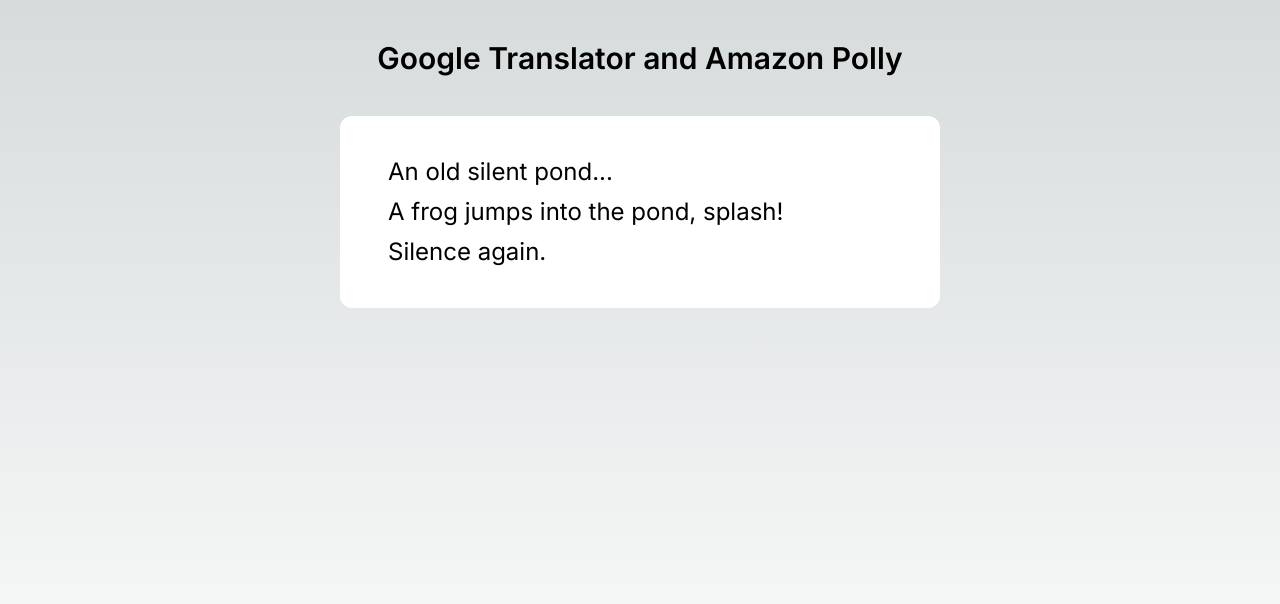
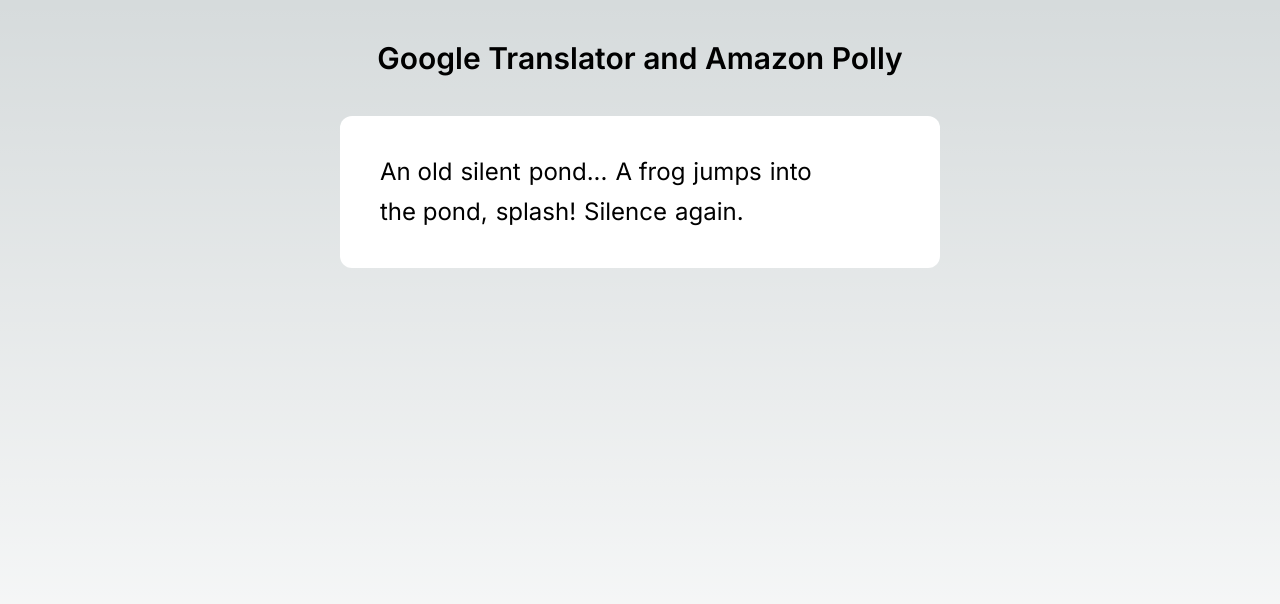
Before and after one commit to AndrMar1939/api-demonstarion, a Next.js app: page / in a window 1280 px wide. Shown: the top 604 px of the page. Built offline with nearby package versions, Linux system fonts and the light colour scheme.

Commit message:
chore: added separate words

```diff
--- a/src/features/Translation.tsx
+++ b/src/features/Translation.tsx
@@ -3,9 +3,16 @@
 import React, {useEffect, useState} from 'react'
 
 const TEXT_TO_TRANSLATE = [
-  'An old silent pond...',
-  'A frog jumps into the pond, splash!',
-  'Silence again.',
+  'An old',
+  'silent',
+  'pond...',
+  'A frog',
+  'jumps',
+  'into',
+  'the pond,',
+  'splash!',
+  'Silence',
+  'again.',
 ]
 
 const translate = async (text: string) => {
@@ -48,7 +55,7 @@
         {TEXT_TO_TRANSLATE
           .map(word =>
             (<span
-                className='hover:bg-slate-200 rounded-full px-3 py-1 transition-all duration-300 cursor-pointer'
+                className='hover:bg-slate-200 rounded-full px-1 py-1 transition-all duration-300 cursor-pointer'
                 key={word}
                 onClick={(e: any) => {
                   const text = e.target.innerText
```
